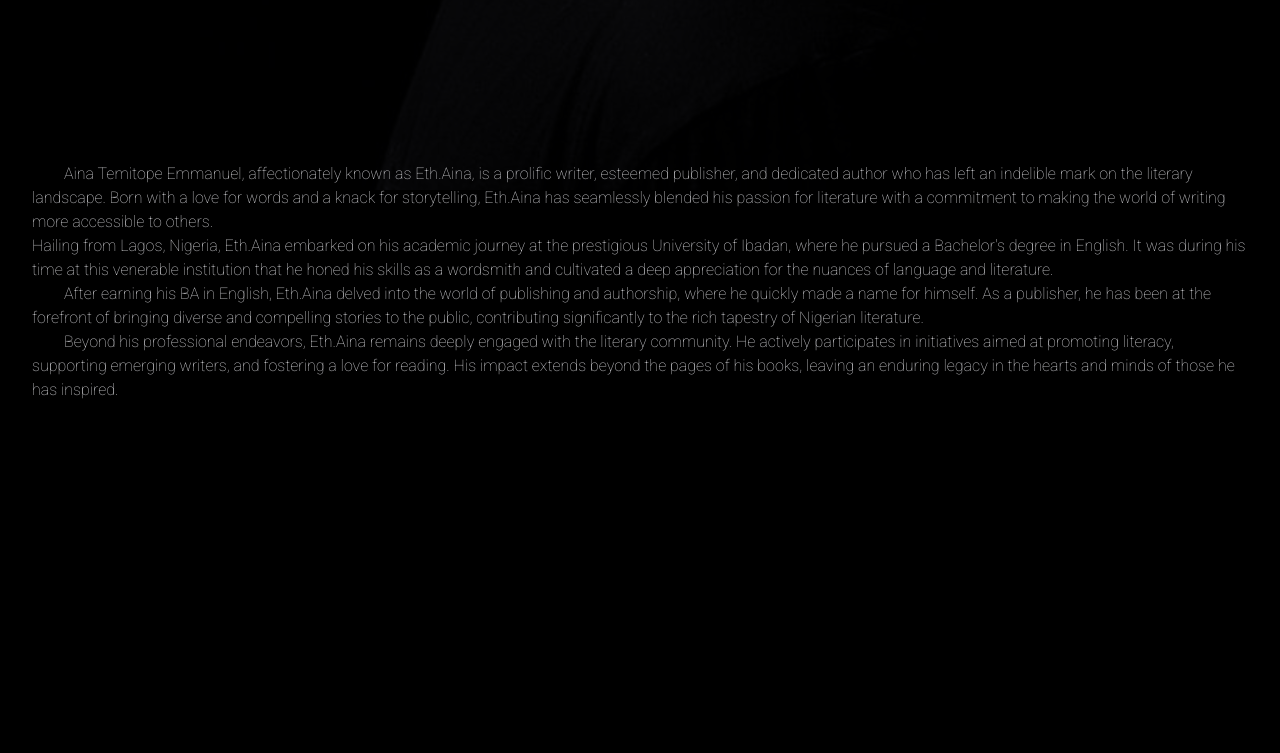
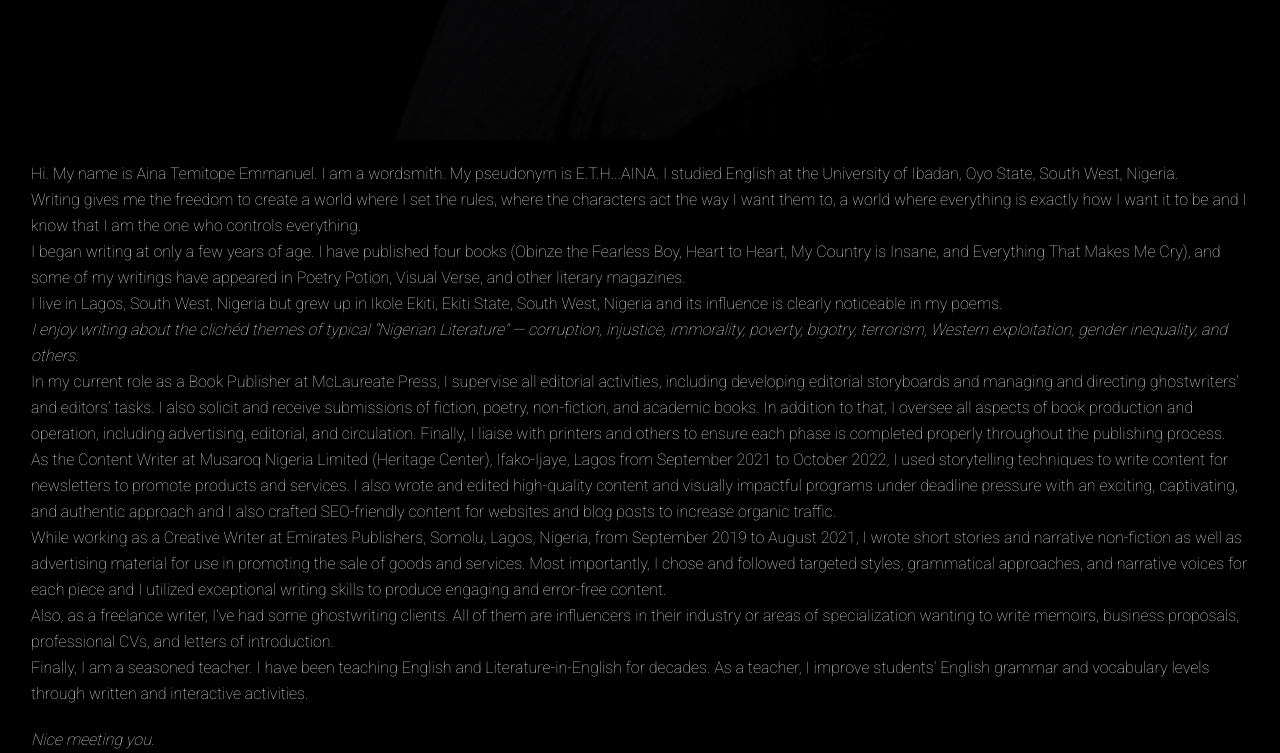
Before and after one commit to Thintalltom/Laurette-portfolio, a React (Vite) app in the folder Laurette-portfolio/: page / in a window 1280 px wide. Shown: the part 1000-1753 px from the top of the page. Built offline with nearby package versions, Linux system fonts and the light colour scheme.

Commit message:
changes made

```diff
--- a/Laurette-portfolio/src/About/About.css
+++ b/Laurette-portfolio/src/About/About.css
@@ -0,0 +1,5 @@
+.bgZinc
+{
+    background-color: black;
+    height:max-content;
+}
--- a/Laurette-portfolio/src/About/About.jsx
+++ b/Laurette-portfolio/src/About/About.jsx
@@ -1,43 +1,64 @@
 import React from "react";
-
+import './About.css'
 const About = () => {
   return (
-    <div name='about'>
-      <div className=" p-4 ">
-        <div className="font-extralight text-zinc-300  gap-4">
-          <p className="indent-8">
-            Aina Temitope Emmanuel, affectionately known as Eth.Aina, is a
-            prolific writer, esteemed publisher, and dedicated author who has
-            left an indelible mark on the literary landscape. Born with a love
-            for words and a knack for storytelling, Eth.Aina has seamlessly
-            blended his passion for literature with a commitment to making the
-            world of writing more accessible to others.{" "}
-          </p>
-          <p>
-            {" "}
-            Hailing from Lagos, Nigeria, Eth.Aina embarked on his academic
-            journey at the prestigious University of Ibadan, where he pursued a
-            Bachelor's degree in English. It was during his time at this
-            venerable institution that he honed his skills as a wordsmith and
-            cultivated a deep appreciation for the nuances of language and
-            literature.
-          </p>
-          <p className="indent-8">
-            {" "}
-            After earning his BA in English, Eth.Aina delved into the world of
-            publishing and authorship, where he quickly made a name for himself.
-            As a publisher, he has been at the forefront of bringing diverse and
-            compelling stories to the public, contributing significantly to the
-            rich tapestry of Nigerian literature.
-          </p>
-          <p className="indent-8">
-            Beyond his professional endeavors, Eth.Aina remains deeply engaged
-            with the literary community. He actively participates in initiatives
-            aimed at promoting literacy, supporting emerging writers, and
-            fostering a love for reading. His impact extends beyond the pages of
-            his books, leaving an enduring legacy in the hearts and minds of
-            those he has inspired.
-          </p>
+    <div name="about">
+      <div className=" p-4 bgZinc">
+        <div className="font-extralight text-zinc-300 leading-relaxed p-[5px]  gap-4">
+          <p className=''>
+          Hi. My name is Aina Temitope Emmanuel. I am a wordsmith. My pseudonym
+          is E.T.H...AINA. I studied  English at the University of Ibadan, Oyo
+          State, South West, Nigeria.  </p>
+          <p> Writing gives me the freedom to create a
+          world where I set the rules, where the characters act the way I  want
+          them to, a world where everything is exactly how I want it to be and I
+          know that I am the one who controls everything.</p>
+          <p> I began writing at
+          only a few years of age. I have published four books (Obinze the
+          Fearless Boy, Heart to Heart, My Country is Insane, and Everything
+          That Makes Me Cry), and some of my writings have appeared in Poetry
+          Potion, Visual Verse, and other literary magazines.</p>
+          <p> I live in Lagos,
+          South West, Nigeria but grew up in Ikole Ekiti, Ekiti State, South
+          West, Nigeria and its influence is clearly noticeable in my poems. </p>
+          <p className='italic'>I
+          enjoy writing about the clichéd themes of typical "Nigerian
+          Literature" — corruption, injustice, immorality, poverty, bigotry,
+          terrorism, Western exploitation, gender inequality, and others.</p>
+          <p>In my
+          current role as a Book Publisher at McLaureate Press, I supervise all
+          editorial activities, including developing editorial storyboards and
+          managing and directing ghostwriters’ and editors’ tasks. I also
+          solicit and receive submissions of fiction, poetry, non-fiction, and
+          academic books. In addition to that, I oversee all aspects of book
+          production and operation, including advertising, editorial, and
+          circulation. Finally, I liaise with printers and others to ensure each
+          phase is completed properly throughout the publishing process.</p>
+          <p>As the
+          Content Writer at Musaroq Nigeria Limited (Heritage Center),
+          Ifako-Ijaye, Lagos from September 2021 to October 2022, I used
+          storytelling techniques to write content for newsletters to promote
+          products and services. I also wrote and edited high-quality content
+          and visually impactful programs under deadline pressure with an
+          exciting, captivating, and authentic approach and I also crafted
+          SEO-friendly content for websites and blog posts to increase organic
+          traffic. </p>
+          <p> While working as a Creative Writer at Emirates Publishers,
+          Somolu, Lagos, Nigeria, from September 2019 to August 2021, I wrote
+          short stories and narrative non-fiction as well as advertising
+          material for use in promoting the sale of goods and services. Most
+          importantly, I chose and followed targeted styles, grammatical
+          approaches, and narrative voices for each piece and I utilized
+          exceptional writing skills to produce engaging and error-free content.</p>
+        <p>  Also, as a freelance writer, I've had some ghostwriting clients. All
+          of them are influencers in their industry or areas of specialization
+          wanting to write memoirs, business proposals, professional CVs, and
+          letters of introduction.</p>
+          <p>Finally, I am a seasoned teacher. I have been
+          teaching English and Literature-in-English for decades. As a teacher,
+          I improve students' English grammar and vocabulary levels through
+          written and interactive activities. </p>
+          <p className="mt-[20px] italic "> Nice meeting you.</p>
         </div>
       </div>
     </div>
--- a/Laurette-portfolio/src/App.css
+++ b/Laurette-portfolio/src/App.css
@@ -2,4 +2,7 @@
   padding: 0;
   margin: 0;
   font-family: 'Roboto', sans-serif !important;
+
+
+
 }
--- a/Laurette-portfolio/src/Contact/Contact.jsx
+++ b/Laurette-portfolio/src/Contact/Contact.jsx
@@ -49,7 +49,7 @@ const Contact = () => {
 
 
   return (
-    <div className="mt-[15rem] ">
+    <div className="mt-[15rem]  ">
       <p className="text-center">Subscribe for newsletter </p>
 
       <div className="bg-zinc-450 p-4 flex-col gap-[50px]   flex items-center justify-center ">
--- a/Laurette-portfolio/src/Home/Home.css
+++ b/Laurette-portfolio/src/Home/Home.css
@@ -10,10 +10,12 @@
 font-size: 300px !important;
 
 }
+
 .bgZinc
 {
     background-color: black;
-    height: 300rem;
+    height:max-content;
+
 }
 @media only screen and (max-width: 800px) {
   .backImg {
--- a/Laurette-portfolio/src/Home/Home.jsx
+++ b/Laurette-portfolio/src/Home/Home.jsx
@@ -7,10 +7,11 @@ import Services from "../Services/Services";
 import Contact from "../Contact/Contact";
 import Experience from "../Experience/Experience";
 
+
 const Home = () => {
   return (
-    <div className="">
-      <div className="bgZinc text-white">
+    <div className="bgZinc">
+      <div className=" text-white">
         <div className=" p-[50px]   backImg gap-[5px] bg-zinc-950 flex text-white xs:h-[40rem] 2xl:h-[70rem] xl:h-[70rem] lg:h-[60rem] sm:h-[30rem] ">
           <div className="   lg:w-[80rem] md:w-[60rem] sm:w-[80rem]  mt-[60px] sm:h-[300px] md:h-[400px] lg:h-[700px]  flex-col flex justify-center items-center">
             <motion.p
@@ -26,7 +27,7 @@ const Home = () => {
             </p>
           </div>
         </div>
-        <div className="p-4 mt-[-60px] h-[50rem]">
+        <div className=" mt-[-60px]">
           <About />
           <Works />
           <Services />
--- a/Laurette-portfolio/src/Works/Works.css
+++ b/Laurette-portfolio/src/Works/Works.css
@@ -0,0 +1,6 @@
+.bgZinc
+{
+    background-color: black;
+    height:max-content;
+    padding: 10px;
+}
--- a/Laurette-portfolio/src/Works/Works.jsx
+++ b/Laurette-portfolio/src/Works/Works.jsx
@@ -1,8 +1,8 @@
 import React from 'react'
-
+import './Works.css'
 const Works = () => {
   return (
-    <div className='lg:mt-[20rem] sm:mt-[10rem] xs:mt-[5rem]' name='work'>
+    <div className='mt-[20px] bgZinc' name='work'>
         <p className='text-center sm:text-6xl xs:text-6xl lg:text-9xl text-zinc-800 font-light'>MY WORKS</p>
    <div className='mt-4 flex lg:flex-row sm:flex-col xs:flex-col xs:justify-center xs:items-center xs:gap-[20px] md:gap-[50px] justify-center justify-around'>
     <div className='w-[200px] h-[300px] bg-zinc-300'>
```
Also changed, not shown: Laurette-portfolio/src/Services/Services.jsx (+9 -9 lines), Laurette-portfolio/src/Services/Services.css (added).
